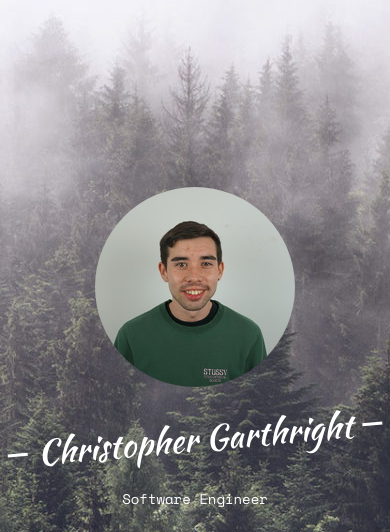
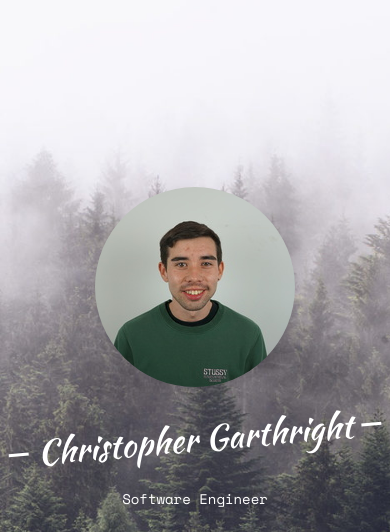
Before and after one commit to Codename-Chris/codename-chris.github.io, a plain HTML site: page index.html in a window 390 px wide. Shown: the top 532 px of the page. Drawn offline with nearby package versions, Linux system fonts and the light colour scheme; a script that the page names is missing; files whose address does not match are found by name.

Commit message:
updated styling

```diff
--- a/css/style.css
+++ b/css/style.css
@@ -110,6 +110,7 @@ header {
   /* background:  rgb(10, 96, 56); */
   background-image: url(../images/trees.jpg);
   background-position-y: bottom;
+  background-size: cover;
 }
 #fh5co-header .display-t,
 .fh5co-cover .display-t {
@@ -145,7 +146,7 @@ header {
 }
 #fh5co-header .display-tc h1 span,
 .fh5co-cover .display-tc h1 span {
-  padding: 4px 15px;
+  padding: 4px 14px;
   position: relative;
 }
 #fh5co-header .display-tc h1 span:before,
@@ -777,7 +778,7 @@ header {
 }
 @media screen and (max-width: 768px) {
   .work .desc {
-    opacity: 1;
+    /* opacity: 1; */
     background: rgba(255, 255, 255, 0.6);
   }
   .work .desc h3 {
```
